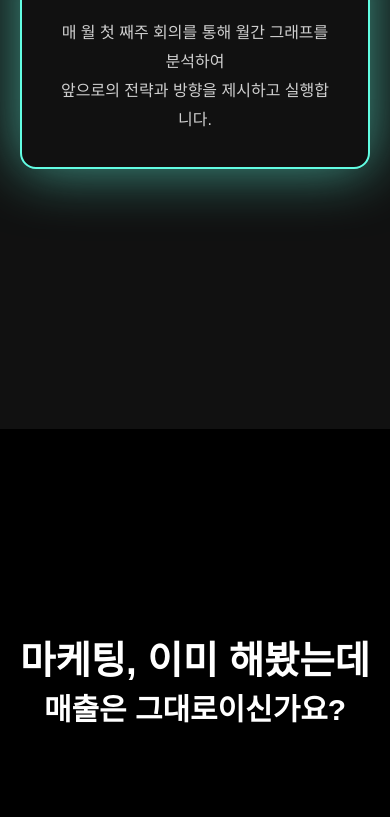
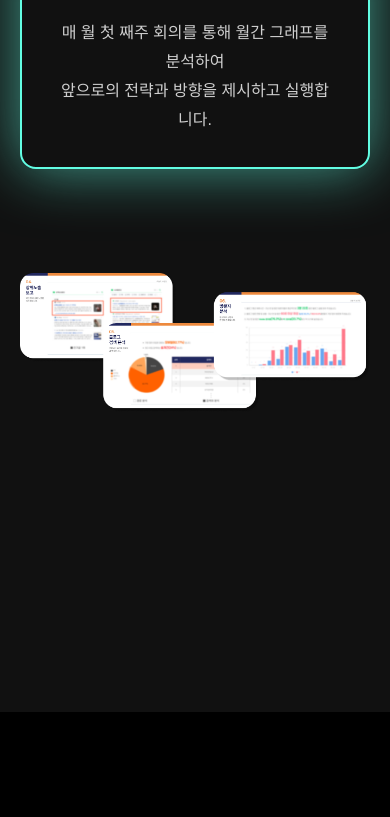
Before and after one commit to devchaeyoung/aube, a Next.js app: page / in a window 390 px wide. Shown: the part 5452-6269 px from the top of the page. Built offline with nearby package versions, Linux system fonts and the light colour scheme.

Commit message:
# UPDATE: 마케팅 섹션 마무리

```diff
--- a/src/components/marketing/MarketingSection.module.css
+++ b/src/components/marketing/MarketingSection.module.css
@@ -18,7 +18,6 @@
   grid-template-columns: repeat(1, 1fr);
   gap: 24px;
   position: relative;
-  padding-bottom: 200px;
 }
 
 .card {
@@ -99,6 +98,21 @@
   color: rgba(255, 255, 255, 0.8);
 }
 
+.imageContainer {
+  width: 100%;
+  display: flex;
+  justify-content: center;
+  margin-top: 120px;
+  margin-bottom: 60px;
+}
+
+.groupImage {
+  max-width: 1200px;
+  width: 100%;
+  height: auto;
+  object-fit: contain;
+}
+
 @media (max-width: 768px) {
   .cardContainer {
     grid-template-columns: 1fr;
@@ -125,4 +139,14 @@
     left: 12px;
     font-size: 0.8rem;
   }
+
+  .imageContainer {
+    margin-top: 80px;
+    margin-bottom: 40px;
+  }
+
+  .groupImage {
+    max-width: 100%;
+    padding: 0;
+  }
 }
--- a/src/components/marketing/MarketingSection.tsx
+++ b/src/components/marketing/MarketingSection.tsx
@@ -2,6 +2,7 @@
 
 import { motion } from "framer-motion";
 import styles from "./MarketingSection.module.css";
+import Image from "next/image";
 
 export function MarketingSection() {
   return (
@@ -77,6 +78,21 @@ export function MarketingSection() {
             앞으로의 전략과 방향을 제시하고 실행합니다.
           </p>
         </motion.div>
+
+        <motion.div
+          className={styles.imageContainer}
+          initial={{ opacity: 0, y: 20 }}
+          whileInView={{ opacity: 1, y: 0 }}
+          transition={{ duration: 0.5, delay: 0.8 }}
+        >
+          <Image
+            src="/assets/marketingSection/image-group.png"
+            alt="마케팅 전략 이미지"
+            width={800}
+            height={400}
+            className={styles.groupImage}
+          />
+        </motion.div>
       </div>
     </section>
   );
```
Also changed, not shown: public/assets/marketingSection/image-group.png (added).
